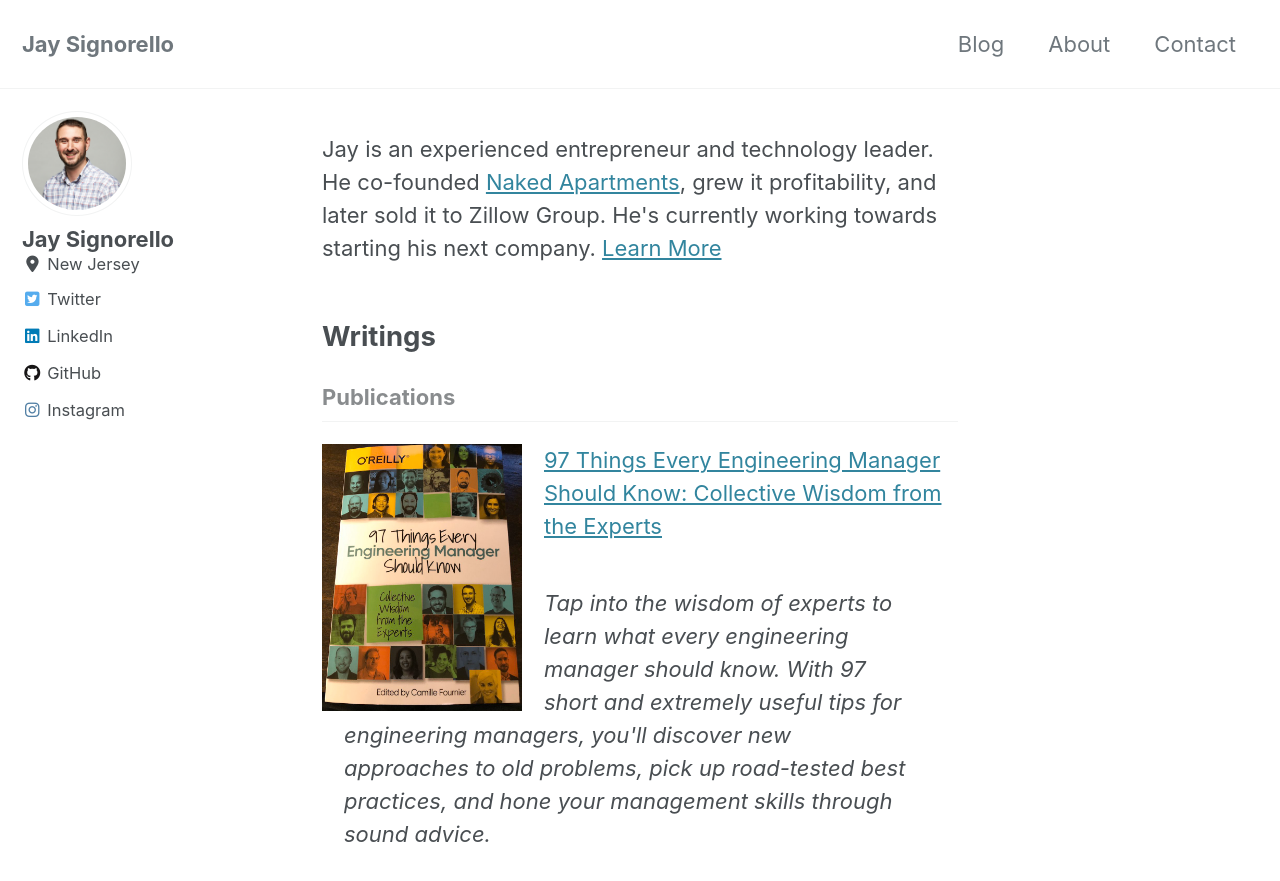
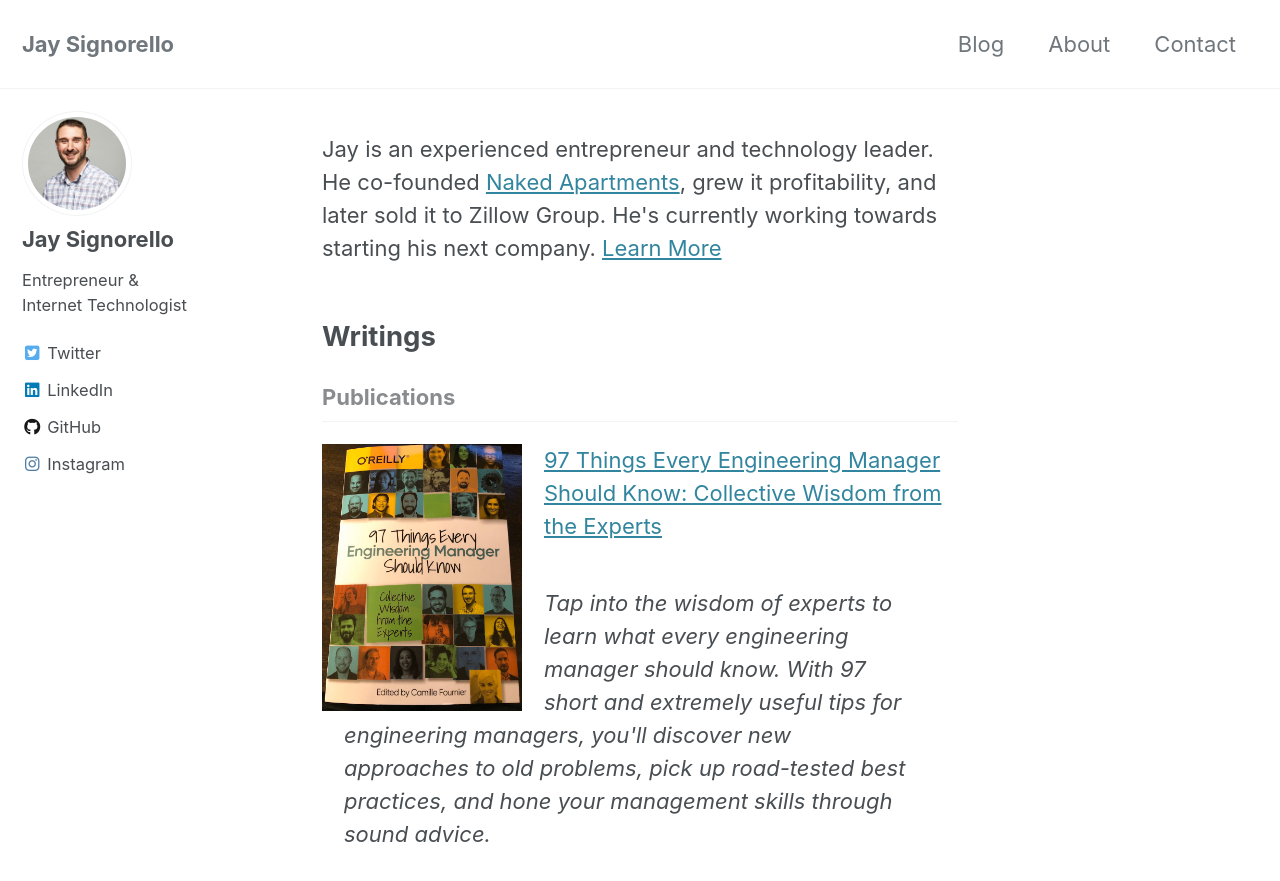
Before and after one commit to jaysignorello/jaysignorello.com, a Jekyll site: the page built from index.html, in a window 1280 px wide and 900 px high. Shown: the top 881 px of the window. Built offline with Jekyll 4.4.1, drawn with Linux system fonts in a browser that asks for light colours; cached includes are drawn as plain includes; nearby versions of some CDN libraries; the list of posts is cut into pages by our own code.

Commit message:
Update bio and remove location

```diff
--- a/_config.yml
+++ b/_config.yml
@@ -109,8 +109,8 @@
 author:
   name             : "Jay Signorello"
   avatar           : "/assets/img/me.jpg"
-  bio              :
-  location         : "New Jersey"
+  bio              : "Entrepreneur &<br /> Internet Technologist"
+  location         :
   email            :
   links:
     - label: "Twitter"
```
